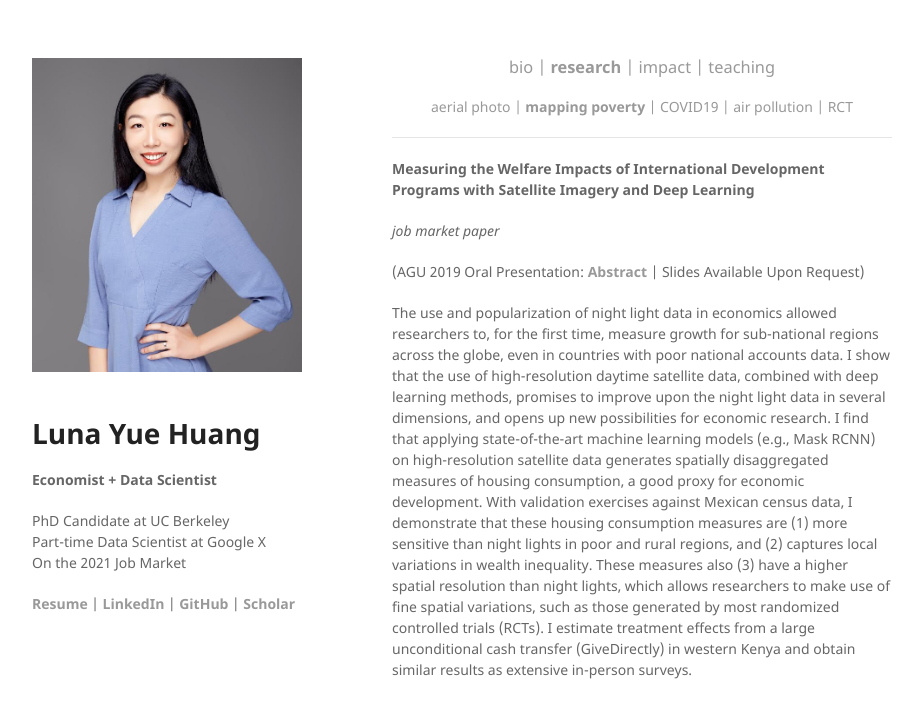
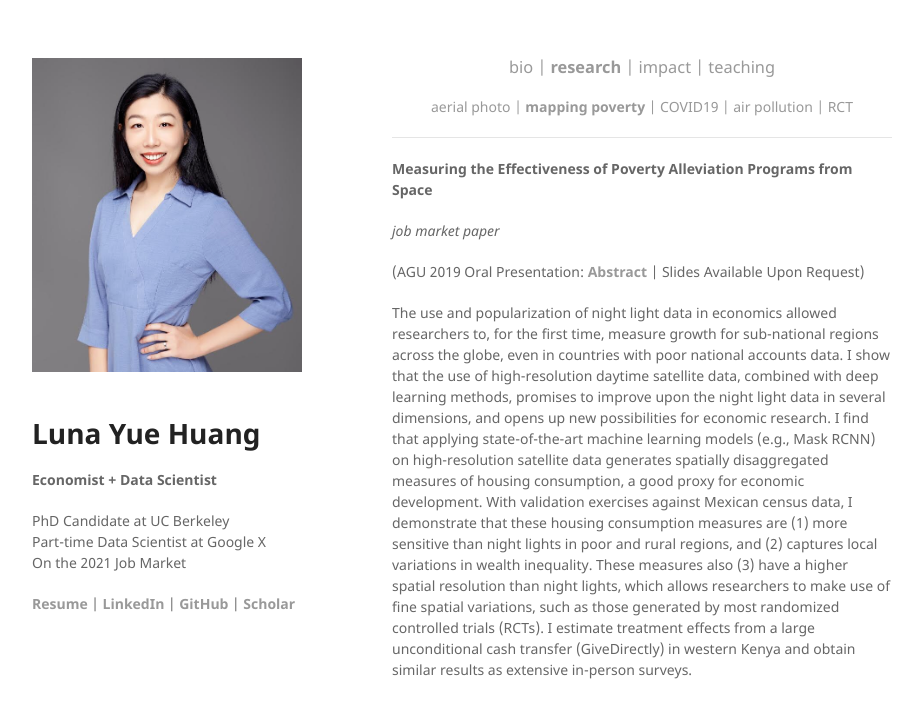
Before and after one commit to luna983/luna983.github.io, a Jekyll site: the page built from research-jmp.md, in a window 1280 px wide. Shown: the top 718 px of the page, without its empty margins (178-1099 px from the left). Built offline with Jekyll 4.4.1, drawn with Linux system fonts in a browser that asks for light colours.

Commit message:
Update research-jmp.md

```diff
--- a/research-jmp.md
+++ b/research-jmp.md
@@ -15,7 +15,7 @@ layout: default
 
 ----
 
-__Measuring the Welfare Impacts of International Development Programs with Satellite Imagery and Deep Learning__
+__Measuring the Effectiveness of Poverty Alleviation Programs from Space__
 
 _job market paper_
 
```
